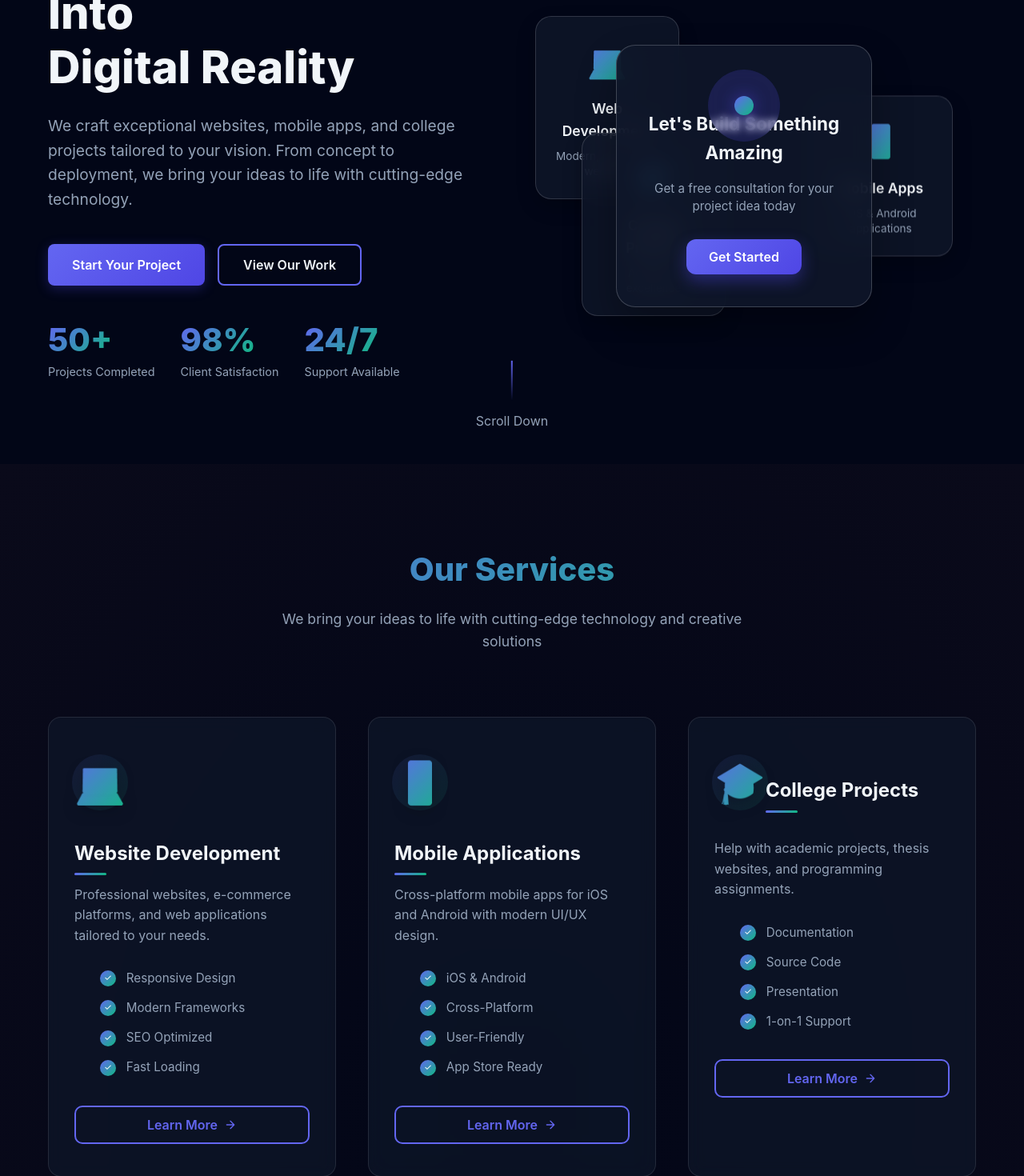
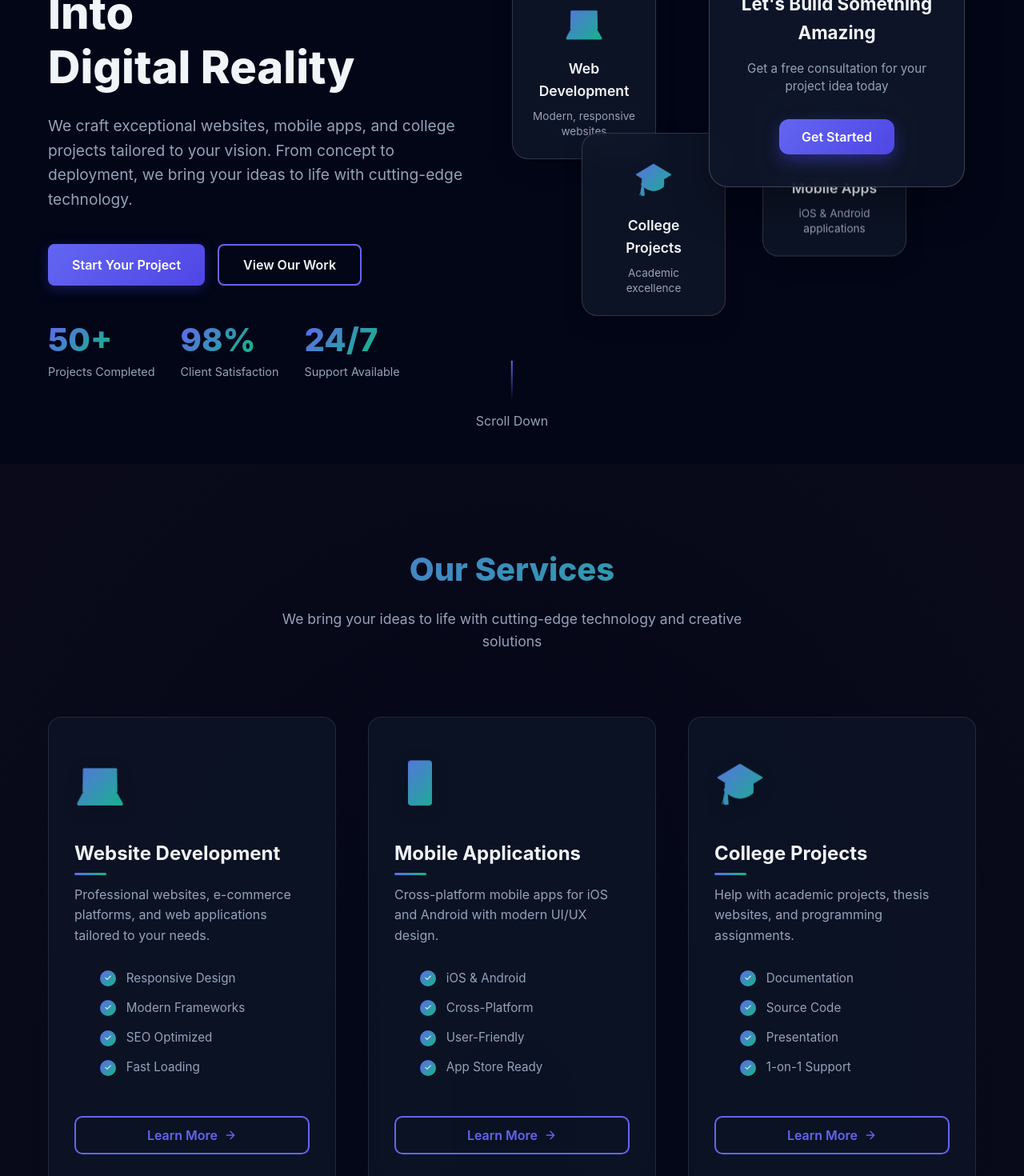
Before and after one commit to Shauryaraje7/Craft4U, a React (Vite) app: page / in a window 1280 px wide. Shown: the part 220-1690 px from the top of the page at 80% size. Built offline with nearby package versions, Linux system fonts and the light colour scheme.

Commit message:
version 0.0.2

```diff
--- a/index.html
+++ b/index.html
@@ -4,6 +4,32 @@
     <meta charset="UTF-8" />
     <link rel="icon" type="image/svg+xml" href="/src/assets/logofornav.png" />
     <meta name="viewport" content="width=device-width, initial-scale=1.0" />
+
+    <!-- Primary Meta Tags -->
+    <title>Craft4U - Custom Website and App Development Services</title>
+    <meta name="title" content="Craft4U - Custom Website and App Development Services">
+    <meta name="description" content="We build custom websites, mobile apps, and college projects tailored to your needs. Get a free consultation and quote today.">
+    <meta name="keywords" content="website development, mobile apps, college projects, custom software, web development services">
+    <meta name="author" content="Craft4U">
+    <meta name="robots" content="index, follow">
+
+    <!-- Open Graph / Facebook (for social media sharing) -->
+    <meta property="og:type" content="website">
+    <meta property="og:url" content="https://yourdomain.com/">
+    <meta property="og:title" content="Craft4U - Custom Website and App Development Services">
+    <meta property="og:description" content="Craft4U transforms your ideas into powerful digital solutions. Our expert team develops custom websites, mobile applications, and standout college projects. We handle the tech so you can focus on your vision. Get a free consultation and precise quote today.">
+    <meta property="og:image" content="https://yourdomain.com/src/assets/social-preview.png">
+
+    <!-- Twitter -->
+    <meta property="twitter:card" content="summary_large_image">
+    <meta property="twitter:url" content="https://yourdomain.com/">
+    <meta property="twitter:title" content="Craft4U - Custom Development Services">
+    <meta property="twitter:description" content="We build custom websites, mobile apps, and college projects.">
+    <meta property="twitter:image" content="https://yourdomain.com/src/assets/social-preview.png">
+
+    <!-- Theme Color for Mobile Browsers -->
+    <meta name="theme-color" content="#3b82f6">
+
     <title>Crat4u</title>
   </head>
   <body>
--- a/src/App.jsx
+++ b/src/App.jsx
@@ -16,7 +16,7 @@ function App() {
       <Hero />
       <Services />
       <Process />
-      <Portfolio />
+      {/* <Portfolio /> */}
       <Contact />
       <Footer />
     </div>
--- a/src/components/Contact/Contact.css
+++ b/src/components/Contact/Contact.css
@@ -1,6 +1,6 @@
 /* Contact Section - Professional Enhancement */
 .contact {
-  background: linear-gradient(135deg, var(--darker) 0%, #0a0a1a 100%);
+
   position: relative;
   overflow: hidden;
 }
@@ -304,7 +304,7 @@
   color: var(--gray-light);
   pointer-events: none;
   transition: all 0.3s ease;
-  background: linear-gradient(135deg, var(--darker) 0%, #0a0a1a 100%);
+
   padding: 0 8px;
 }
 
@@ -317,9 +317,17 @@
   top: -10px;
   left: 15px;
   font-size: 0.85rem;
-  color: var(--primary);
-  background: var(--darker);
+  color: white;
+
 }
+
+
+.has-value option{
+    background-color: rgba(15, 23, 42, 0.7);
+        backdrop-filter: blur(10px);
+}
+
+
 
 .form-group textarea {
   height: 150px;
--- a/src/components/Hero/Hero.css
+++ b/src/components/Hero/Hero.css
@@ -254,15 +254,15 @@
 }
 
 .card-1 {
-  top: 10%;
-  left: 5%;
+
+
   animation: float 8s ease-in-out infinite;
   z-index: 3;
 }
 
 .card-2 {
   top: 50%;
-  right: 5%;
+  right: 15%;
   transform: translateY(-50%);
   animation: float 7s ease-in-out infinite 1s;
   z-index: 3;
@@ -277,8 +277,8 @@
 
 .hero-main-card {
   position: absolute;
-  top: 50%;
-  left: 50%;
+  top: 20%;
+  left: 70%;
   transform: translate(-50%, -50%);
   width: 320px;
   padding: 2.5rem 2rem;
@@ -295,21 +295,6 @@
   position: relative;
 }
 
-.pulse-circle {
-  position: absolute;
-  top: -50px;
-  left: 50%;
-  transform: translateX(-50%);
-  width: 90px;
-  height: 90px;
-  border-radius: 50%;
-  display: flex;
-  align-items: center;
-  justify-content: center;
-  animation: pulse 2s infinite;
-  background: rgba(79, 70, 229, 0.2);
-  backdrop-filter: blur(5px);
-}
 
 .pulse-dot {
   width: 24px;
@@ -534,7 +519,7 @@
   .hero-orbit,
   .hero-particle,
   .floating-card,
-  .pulse-circle,
+
   .scroll-line,
   .typing-text {
     animation: none !important;
--- a/src/components/Hero/Hero.jsx
+++ b/src/components/Hero/Hero.jsx
@@ -88,9 +88,7 @@ const Hero = () => {
           </div>
           <div className="hero-main-card">
             <div className="main-card-content">
-              <div className="pulse-circle">
-                <div className="pulse-dot"></div>
-              </div>
+
               <h3>Let's Build Something Amazing</h3>
               <p>Get a free consultation for your project idea today</p>
               <button className="btn-primary" onClick={() => scrollToSection('contact')}>
--- a/src/components/Services/Services.css
+++ b/src/components/Services/Services.css
@@ -89,6 +89,9 @@
   z-index: 1;
   animation: fadeInUp 0.6s ease forwards;
   opacity: 0;
+  display: flex;
+  flex-direction: column;
+  justify-content:space-evenly;
 }
 
 .service-card::before {
@@ -161,18 +164,7 @@
   filter: drop-shadow(0 5px 10px rgba(0, 0, 0, 0.2));
 }
 
-.service-icon-bg {
-  position: absolute;
-  top: 50%;
-  left: 50%;
-  transform: translate(-50%, -50%);
-  width: 70px;
-  height: 70px;
-  background: linear-gradient(135deg, var(--primary) 0%, var(--secondary) 100%);
-  opacity: 0.1;
-  border-radius: 50%;
-  z-index: 1;
-}
+
 
 .service-card h3 {
   font-size: 1.5rem;
@@ -331,10 +323,7 @@
     font-size: 2.8rem;
   }
 
-  .service-icon-bg {
-    width: 60px;
-    height: 60px;
-  }
+
 
   .service-card h3 {
     font-size: 1.3rem;
--- a/src/components/Services/Services.jsx
+++ b/src/components/Services/Services.jsx
@@ -83,7 +83,7 @@ const Services = () => {
             >
               <div className="service-icon-container">
                 <div className="service-icon">{service.icon}</div>
-                <div className="service-icon-bg"></div>
+
               </div>
               <h3>{service.title}</h3>
               <p>{service.description}</p>
```
